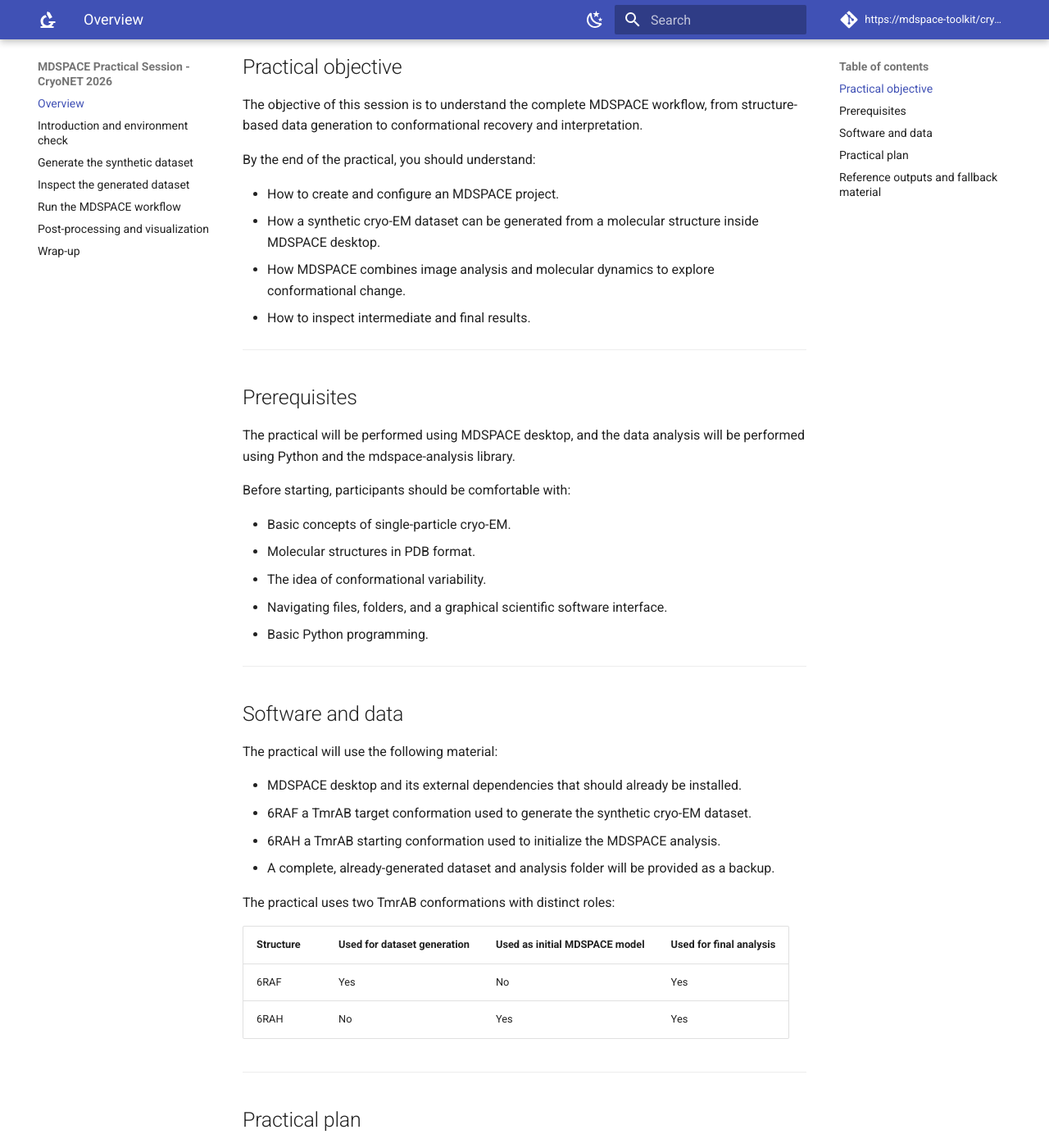
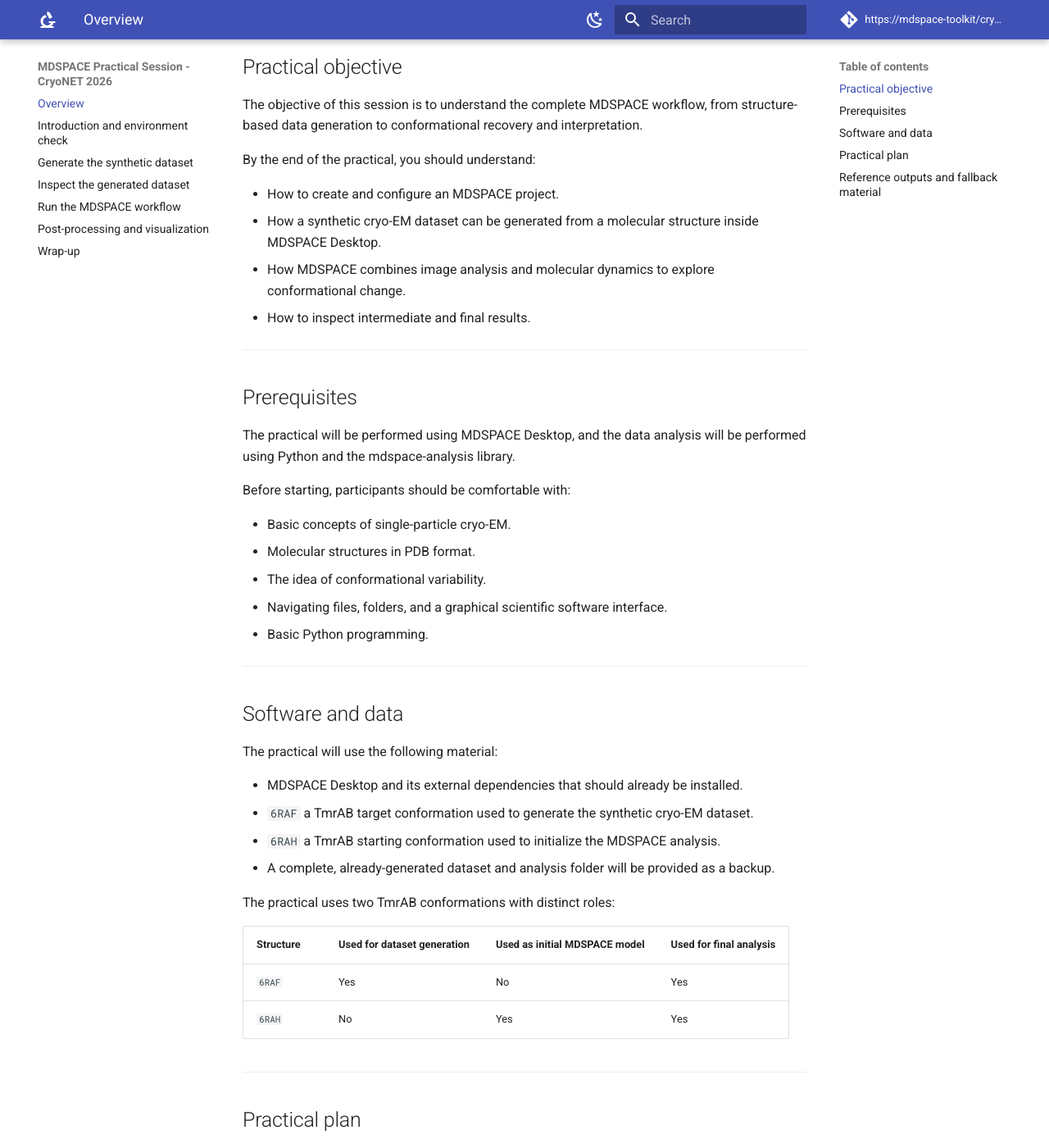
Before and after one commit to MDSPACE-toolkit/cryonet-2026-mdspace-practical, an MkDocs documentation site: the page built from docs/index.md, in a window 1280 px wide and 1400 px high, scrolled down 537 px. Shown: the whole window at 82% size. Built offline with MkDocs 1.6.1 and Material for MkDocs 9.7.7, drawn with Linux system fonts in a browser that asks for light colours; comment, search, counter and statistics services are not loaded; some of the changed text lies outside the part shown.

Commit message:
[fix] standardize namings

```diff
--- a/docs/index.md
+++ b/docs/index.md
@@ -2,7 +2,7 @@
 
 Welcome to the MDSPACE practical session for the CryoNET Advanced Image Processing Workshop 2026.
 
-In this practical, we will use the MDSPACE desktop to explore how cryo-EM image analysis and molecular dynamics simulation can be combined to study conformational variability.
+In this practical, we will use the MDSPACE Desktop to explore how cryo-EM image analysis and molecular dynamics simulation can be combined to study conformational variability.
 
 The session is built around a controlled TmrAB (simplified) recovery experiment described in [Vuillemot, Rémi, et al. "MDSPACE: Extracting continuous conformational landscapes from cryo-EM single particle datasets using 3D-to-2D flexible fitting based on Molecular Dynamics simulation." Journal of Molecular Biology 435.9 (2023): 167951.](https://www.sciencedirect.com/science/article/pii/S0022283623000074)
 
@@ -17,7 +17,7 @@ The objective of this session is to understand the complete MDSPACE workflow, fr
 By the end of the practical, you should understand:
 
 - How to create and configure an MDSPACE project.
-- How a synthetic cryo-EM dataset can be generated from a molecular structure inside MDSPACE desktop.
+- How a synthetic cryo-EM dataset can be generated from a molecular structure inside MDSPACE Desktop.
 - How MDSPACE combines image analysis and molecular dynamics to explore conformational change.
 - How to inspect intermediate and final results.
 
@@ -25,7 +25,7 @@ By the end of the practical, you should understand:
 
 ## Prerequisites
 
-The practical will be performed using MDSPACE desktop, and the data analysis will be performed using Python and the mdspace-analysis library.
+The practical will be performed using MDSPACE Desktop, and the data analysis will be performed using Python and the mdspace-analysis library.
 
 Before starting, participants should be comfortable with:
 
@@ -41,17 +41,17 @@ Before starting, participants should be comfortable with:
 
 The practical will use the following material:
 
-- MDSPACE desktop and its external dependencies that should already be installed.
-- 6RAF a TmrAB target conformation used to generate the synthetic cryo-EM dataset.
-- 6RAH a TmrAB starting conformation used to initialize the MDSPACE analysis.
+- MDSPACE Desktop and its external dependencies that should already be installed.
+- `6RAF` a TmrAB target conformation used to generate the synthetic cryo-EM dataset.
+- `6RAH` a TmrAB starting conformation used to initialize the MDSPACE analysis.
 - A complete, already-generated dataset and analysis folder will be provided as a backup.
 
 The practical uses two TmrAB conformations with distinct roles:
 
 | Structure | Used for dataset generation | Used as initial MDSPACE model | Used for final analysis |
 | --------- | --------------------------- | ----------------------------- | ----------------------- |
-| 6RAF      | Yes                         | No                            | Yes                     |
-| 6RAH      | No                          | Yes                           | Yes                     |
+| `6RAF`      | Yes                         | No                            | Yes                     |
+| `6RAH`      | No                          | Yes                           | Yes                     |
 
 ---
 
```
Also changed, not shown: docs/01-environment-check.md (+2 -2 lines), docs/02-generate-synthetic-dataset.md (+7 -7 lines), docs/03-inspect-generated-dataset.md (+3 -3 lines), docs/04-run-mdspace-workflow.md (+4 -4 lines), docs/05-post-processing-visualization.md (+12 -12 lines).
